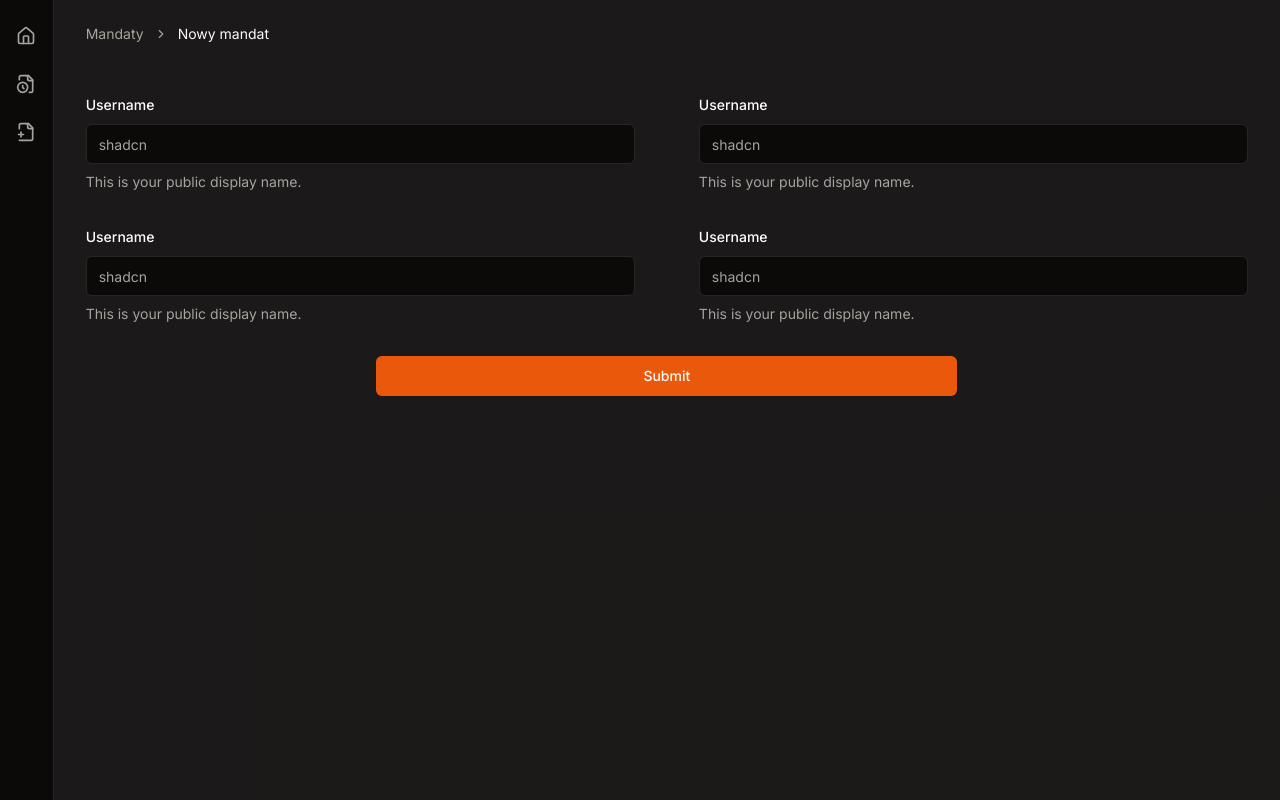
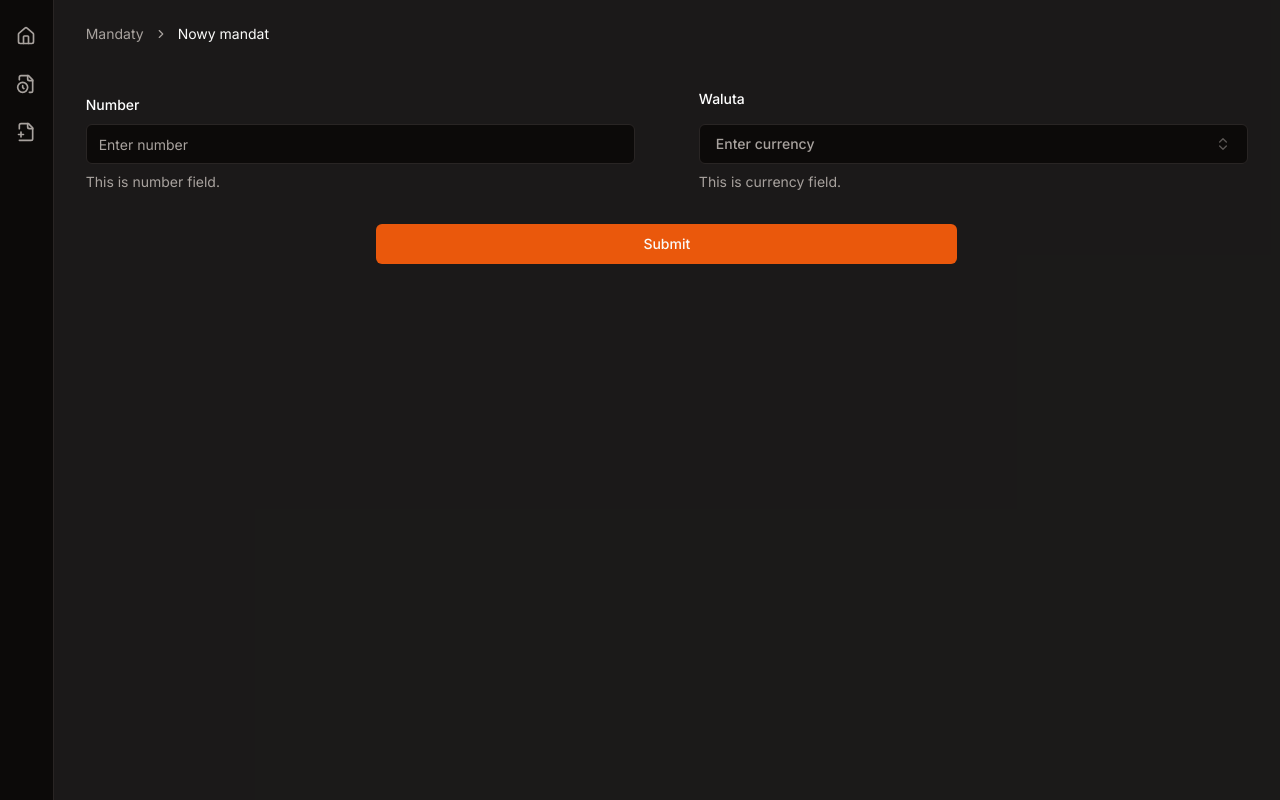
Before and after one commit to majer565/turbanski-mandat, a Next.js app: page /dodaj in a window 1280 px wide. Built offline with nearby package versions, Linux system fonts and the light colour scheme.

Commit message:
add input and combobox form items

```diff
--- a/src/components/form/TicketForm.tsx
+++ b/src/components/form/TicketForm.tsx
@@ -5,12 +5,17 @@ import { zodResolver } from "@hookform/resolvers/zod";
 import { useForm } from "react-hook-form";
 import { z } from "zod";
 import { Button } from "../ui/button";
-import { Form, FormControl, FormDescription, FormField, FormItem, FormLabel, FormMessage } from "../ui/form";
-import { Input } from "../ui/input";
+import { Form } from "../ui/form";
+import FormInputItem from "./form-items/form-input-item";
+import FormComboboxItem from "./form-items/form-combobox-item";
 
 const TicketForm = () => {
   const form = useForm<z.infer<typeof ticketSchema>>({
     resolver: zodResolver(ticketSchema),
+    defaultValues: {
+      number: "",
+      currency: "",
+    },
   });
 
   const onSubmit = (values: z.infer<typeof ticketSchema>) => {
@@ -21,61 +26,23 @@ const TicketForm = () => {
     <div>
       <Form {...form}>
         <form onSubmit={form.handleSubmit(onSubmit)} className="grid grid-cols-2 gap-x-16 gap-y-8">
-          <FormField
-            control={form.control}
+          <FormInputItem
+            form={form}
+            label="Number"
             name="number"
-            render={({ field }) => (
-              <FormItem>
-                <FormLabel>Username</FormLabel>
-                <FormControl>
-                  <Input placeholder="shadcn" {...field} />
-                </FormControl>
-                <FormDescription>This is your public display name.</FormDescription>
-                <FormMessage />
-              </FormItem>
-            )}
+            placeholder="Enter number"
+            description="This is number field."
           />
-          <FormField
-            control={form.control}
-            name="number"
-            render={({ field }) => (
-              <FormItem>
-                <FormLabel>Username</FormLabel>
-                <FormControl>
-                  <Input placeholder="shadcn" {...field} />
-                </FormControl>
-                <FormDescription>This is your public display name.</FormDescription>
-                <FormMessage />
-              </FormItem>
-            )}
-          />
-          <FormField
-            control={form.control}
-            name="number"
-            render={({ field }) => (
-              <FormItem>
-                <FormLabel>Username</FormLabel>
-                <FormControl>
-                  <Input placeholder="shadcn" {...field} />
-                </FormControl>
-                <FormDescription>This is your public display name.</FormDescription>
-                <FormMessage />
-              </FormItem>
-            )}
-          />
-          <FormField
-            control={form.control}
-            name="number"
-            render={({ field }) => (
-              <FormItem>
-                <FormLabel>Username</FormLabel>
-                <FormControl>
-                  <Input placeholder="shadcn" {...field} />
-                </FormControl>
-                <FormDescription>This is your public display name.</FormDescription>
-                <FormMessage />
-              </FormItem>
-            )}
+          <FormComboboxItem
+            form={form}
+            label="Waluta"
+            name="currency"
+            placeholder="Enter currency"
+            description="This is currency field."
+            options={[
+              { value: "EUR", label: "EUR" },
+              { value: "PLN", label: "PLN" },
+            ]}
           />
           <div className="col-start-1 col-end-3 flex justify-center">
             <Button type="submit" className="w-1/2">
--- /dev/null
+++ b/src/components/form/form-items/form-combobox-item.tsx
@@ -0,0 +1,76 @@
+"use client";
+
+import { Option } from "@/components/data-table/data-table-filters/DataTableFilters";
+import { Command, CommandEmpty, CommandGroup, CommandInput, CommandItem, CommandList } from "@/components/ui/command";
+import { FormControl, FormDescription, FormField, FormItem, FormLabel, FormMessage } from "@/components/ui/form";
+import { FieldValues, Path, PathValue } from "react-hook-form";
+import { FormItemProps } from "./form-input-item";
+
+import { Check, ChevronsUpDown } from "lucide-react";
+
+import { Button } from "@/components/ui/button";
+import { Popover, PopoverContent, PopoverTrigger } from "@/components/ui/popover";
+import { cn } from "@/lib/utils";
+
+interface FormComboboxProps<T extends FieldValues> extends FormItemProps<T> {
+  placeholder: string;
+  options: Option[];
+}
+
+const FormComboboxItem = <T extends FieldValues>(props: FormComboboxProps<T>) => {
+  return (
+    <FormField
+      control={props.form.control}
+      name={props.name as Path<T>}
+      render={({ field }) => (
+        <FormItem className="flex flex-col">
+          <FormLabel className="h-[24px]">{props.label}</FormLabel>
+          <Popover>
+            <PopoverTrigger asChild>
+              <FormControl>
+                <Button
+                  variant="outline"
+                  role="combobox"
+                  className={cn("justify-between", !field.value && "text-muted-foreground")}
+                >
+                  {field.value
+                    ? props.options.find((option) => option.value === field.value)?.label
+                    : props.placeholder}
+                  <ChevronsUpDown className="ml-2 h-4 w-4 shrink-0 opacity-50" />
+                </Button>
+              </FormControl>
+            </PopoverTrigger>
+            <PopoverContent className="p-0">
+              <Command>
+                <CommandInput placeholder={props.placeholder} />
+                <CommandList>
+                  <CommandEmpty>Nie znaleziono opcji.</CommandEmpty>
+                  <CommandGroup>
+                    {props.options.map((option) => (
+                      <CommandItem
+                        value={option.label}
+                        key={option.value}
+                        onSelect={() => {
+                          props.form.setValue(props.name as Path<T>, option.value as PathValue<T, Path<T>>);
+                        }}
+                      >
+                        <Check
+                          className={cn("mr-2 h-4 w-4", option.value === field.value ? "opacity-100" : "opacity-0")}
+                        />
+                        {option.label}
+                      </CommandItem>
+                    ))}
+                  </CommandGroup>
+                </CommandList>
+              </Command>
+            </PopoverContent>
+          </Popover>
+          {props.description && <FormDescription>{props.description}</FormDescription>}
+          <FormMessage />
+        </FormItem>
+      )}
+    />
+  );
+};
+
+export default FormComboboxItem;
--- /dev/null
+++ b/src/components/form/form-items/form-input-item.tsx
@@ -0,0 +1,37 @@
+"use client";
+
+import { FormControl, FormDescription, FormField, FormItem, FormLabel, FormMessage } from "@/components/ui/form";
+import { Input } from "@/components/ui/input";
+import { FieldValues, Path, UseFormReturn } from "react-hook-form";
+
+export interface FormItemProps<T extends FieldValues> {
+  form: UseFormReturn<T>;
+  label: string;
+  name: string;
+  description?: string;
+}
+
+interface FormInputProps<T extends FieldValues> extends FormItemProps<T> {
+  placeholder: string;
+}
+
+const FormInputItem = <T extends FieldValues>(props: FormInputProps<T>) => {
+  return (
+    <FormField
+      control={props.form.control}
+      name={props.name as Path<T>}
+      render={({ field }) => (
+        <FormItem>
+          <FormLabel>{props.label}</FormLabel>
+          <FormControl>
+            <Input placeholder={props.placeholder} {...field} />
+          </FormControl>
+          {props.description && <FormDescription>{props.description}</FormDescription>}
+          <FormMessage />
+        </FormItem>
+      )}
+    />
+  );
+};
+
+export default FormInputItem;
```
